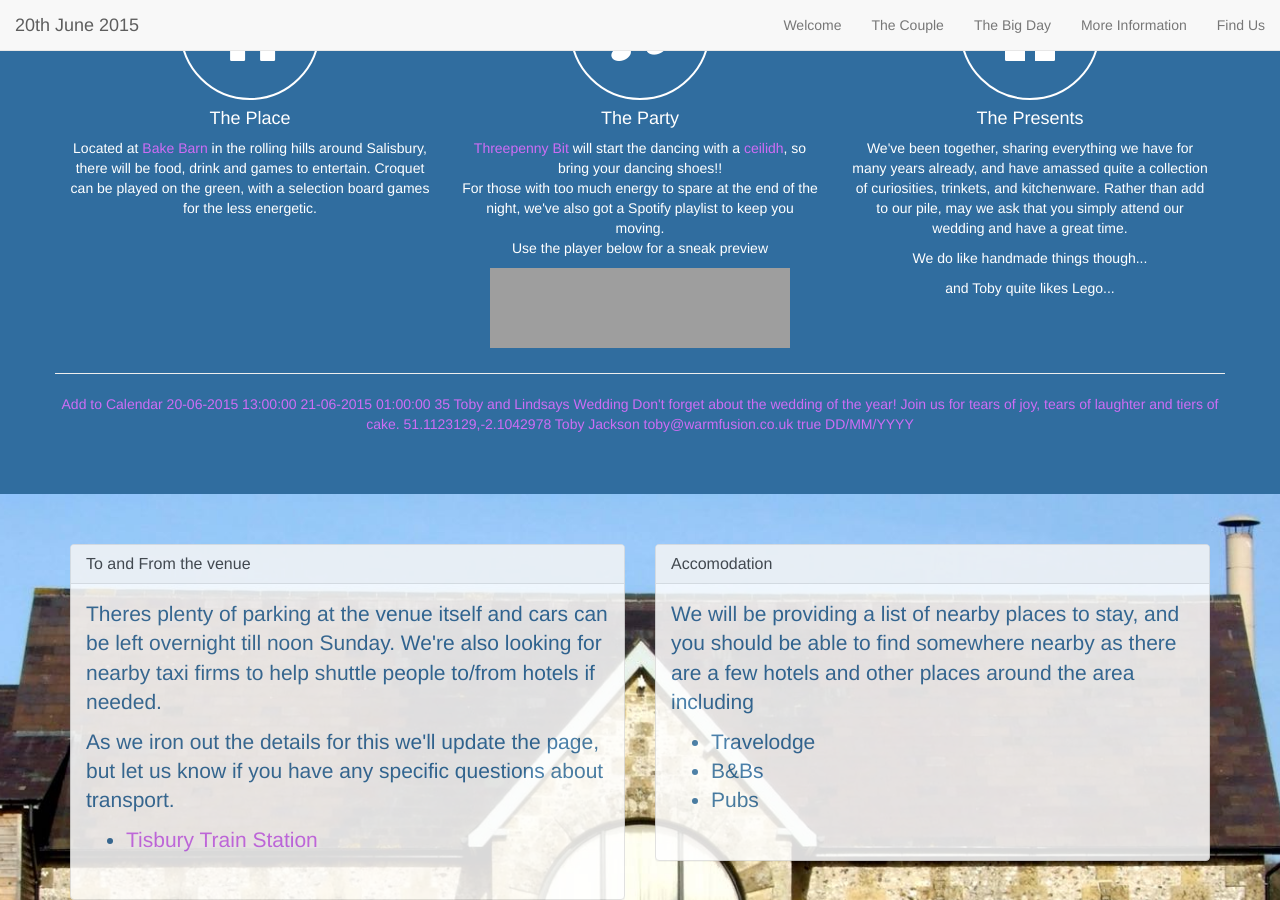
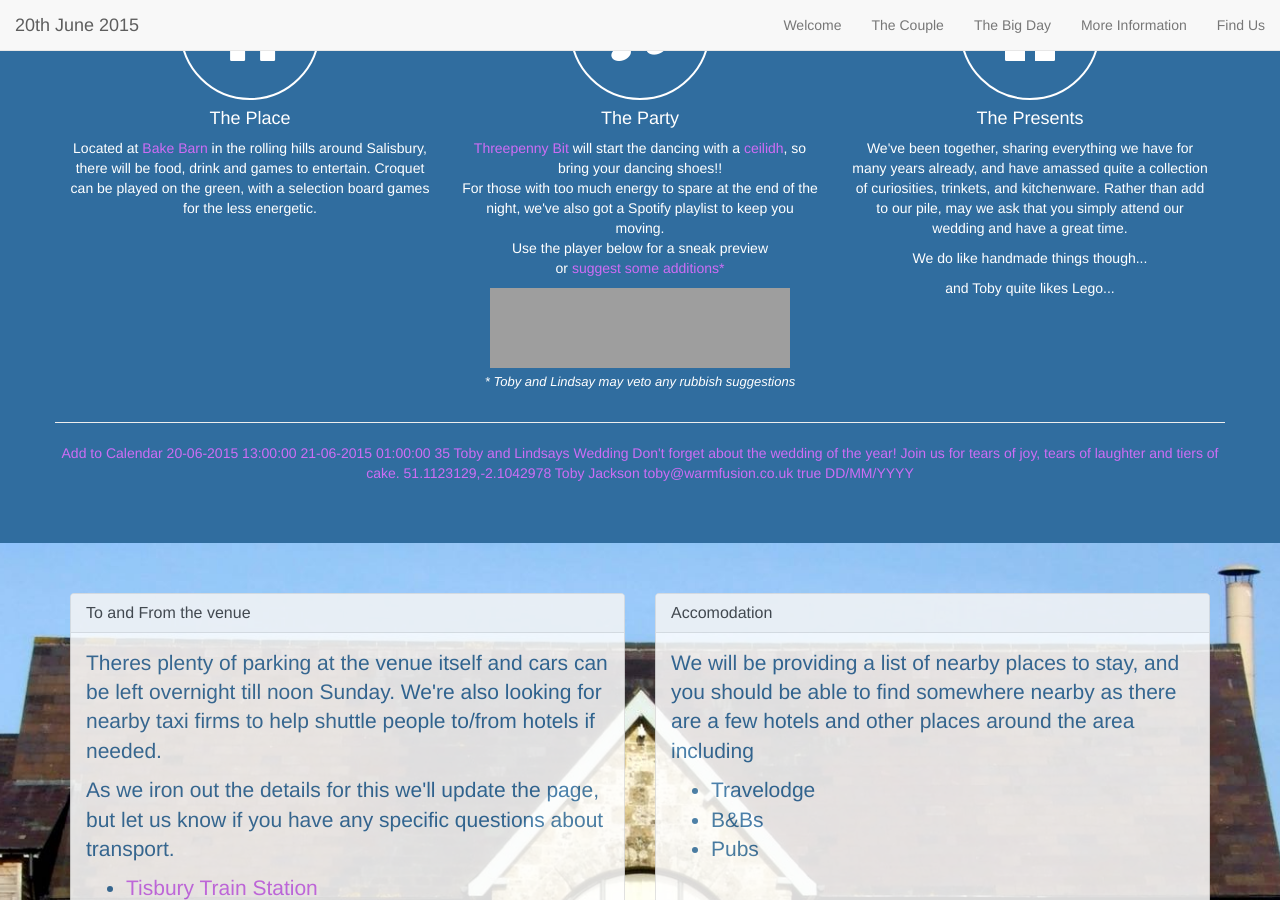
Before and after one commit to warmfusion/mrandmrsjackson, a Jekyll site: the page built from index.html, in a window 1280 px wide and 900 px high, scrolled down 1785 px. Built offline with Jekyll 4.4.1, drawn with Linux system fonts in a browser that asks for light colours; nearby versions of some CDN libraries; grey boxes are pictures that could not be loaded.

Commit message:
Updated spotify playlist chatter

```diff
--- a/_sections/the_big_day.html
+++ b/_sections/the_big_day.html
@@ -18,8 +18,9 @@ order: 3
         <h4>The Party</h4>
         <p><a href='http://threepennybit.com/'>Threepenny Bit</a> will start the dancing with a <a href='http://www.urbandictionary.com/define.php?term=ceilidh&defid=1550175'>ceilidh</a>, so bring your dancing shoes!!<br/>
         For those with too much energy to spare at the end of the night, we've also got a Spotify playlist to keep you moving.
-        <br/>Use the player below for a sneak preview</p>
+        <br/>Use the player below for a sneak preview<br /> or <a href='https://docs.google.com/forms/d/1Nqtqru2DHPKOUvgGcWXMK7aJhieuojYPyQ3VtG7JOx4/viewform?usp=send_form'>suggest some additions<super>*</super></a></p>
         <iframe src="https://embed.spotify.com/?uri=spotify:user:warmfusion:playlist:0zrQPsWLGTIguBtaY3eiGV" width="300" height="80" frameborder="0" allowtransparency="true"></iframe>
+        <p style='font-size:small'><em><super>*</super> Toby and Lindsay may veto any rubbish suggestions</em></p>
       </div>
       <div class="col-sm-4 col-xs-12">
         <i class="glyphicon glyphicon-gift"> </i>
```
